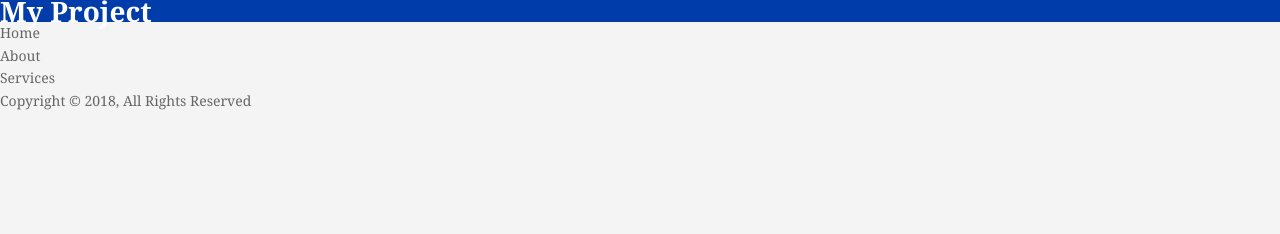
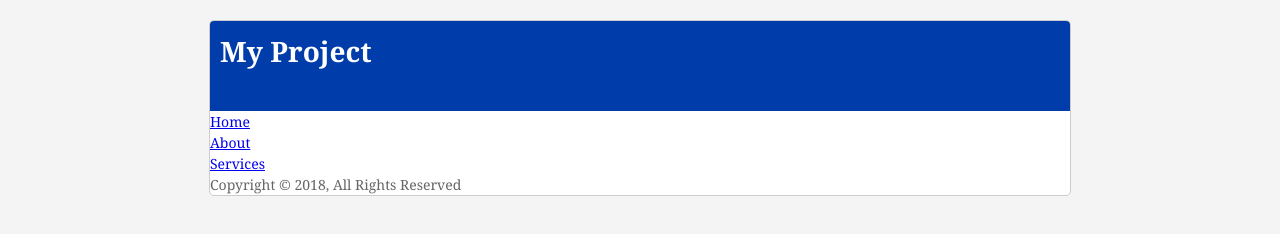
Before and after one commit to phillip-ables/sass-get-started, a plain HTML site: page myproject/index.html in a window 1280 px wide. Drawn offline with Linux system fonts and the light colour scheme.

Commit message:
860 px container with auto margin and a little at top, nice header with border and background color and a list style nave with no section content and a footer

```diff
--- a/myproject/index.html
+++ b/myproject/index.html
@@ -5,15 +5,15 @@
     <link rel="stylesheet" href="css/main.css" />
 </head>
 <body>
-    <div id="contianer">
+    <div id="container">
         <header>
             <h1>My Project</h1>
         </header>
         <nav>
             <ul>
-                <li><a herf="#">Home</a></li>
-                <li><a herf="#">About</a></li>
-                <li><a herf="#">Services</a></li>
+                <li><a href="#container">Home</a></li>
+                <li><a href="#">About</a></li>
+                <li><a href="#">Services</a></li>
             </ul>
         </nav>
         <section>
--- a/myproject/scss/base/_base.scss
+++ b/myproject/scss/base/_base.scss
@@ -1,16 +1,16 @@
 //put main body styles
 body{
-    font-family: Georgia, sans-serif;
+    font-family: 'Georgia', sans-serif;
     font-size: 14px;
     color: #666;
-    line-height: 1.6em;
+    line-height: 1.5em;
     background: #f4f4f4;
 }
 
 #container{
-    width: 960px;
-    margin: auto;
-    overflow:auto;
+    width: 860px;
+    margin: 20px auto;
+    overflow: auto;
     border: #ccc solid 1px;
     background: #fff;
     border-radius: 5px;
@@ -19,4 +19,9 @@ body{
 header{
     background: #003daa;
     color: #fff;
+    height: 90px;
 }
+
+header h1 {
+    padding: 20px 0 0 10px;
+}
```
Also changed, not shown: myproject/css/main.css, 1 other file.
